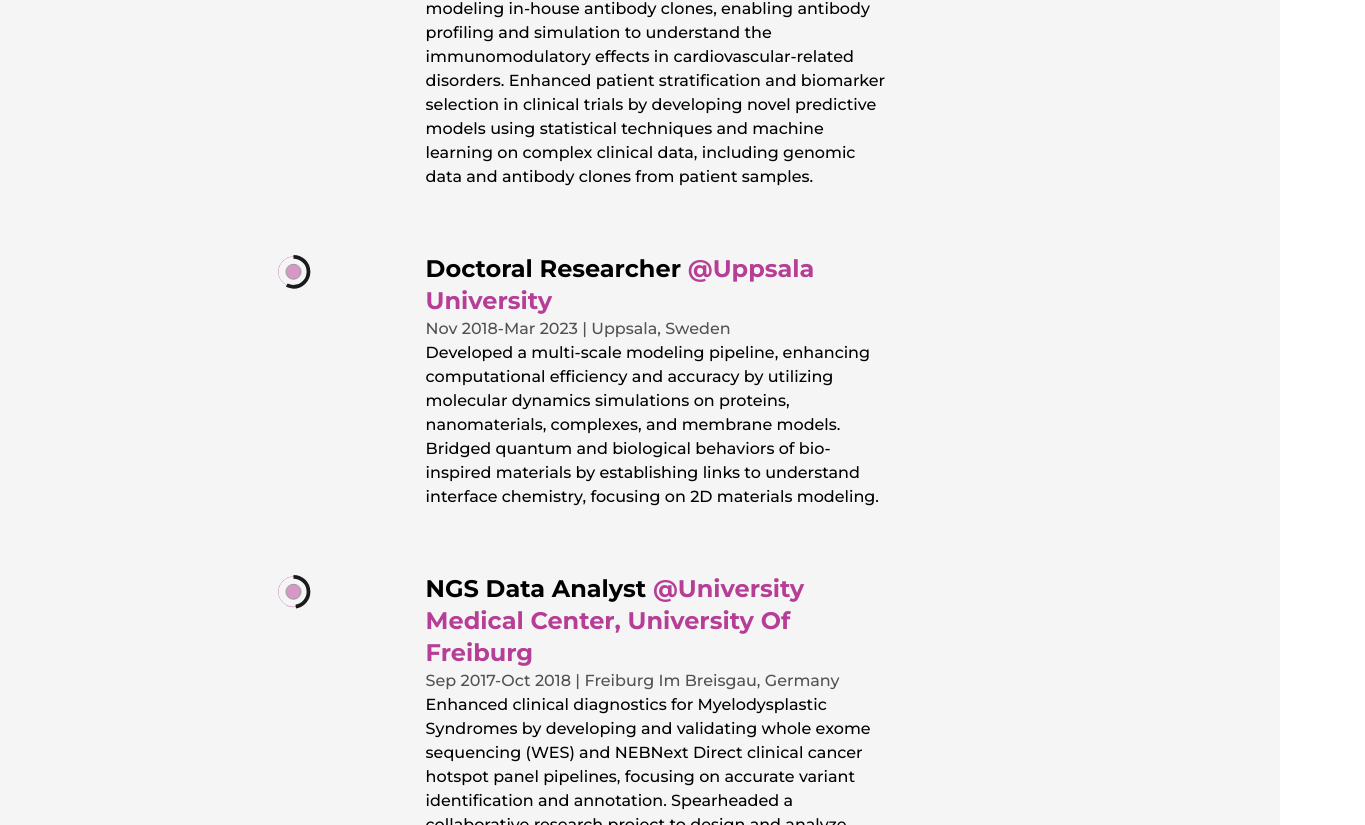
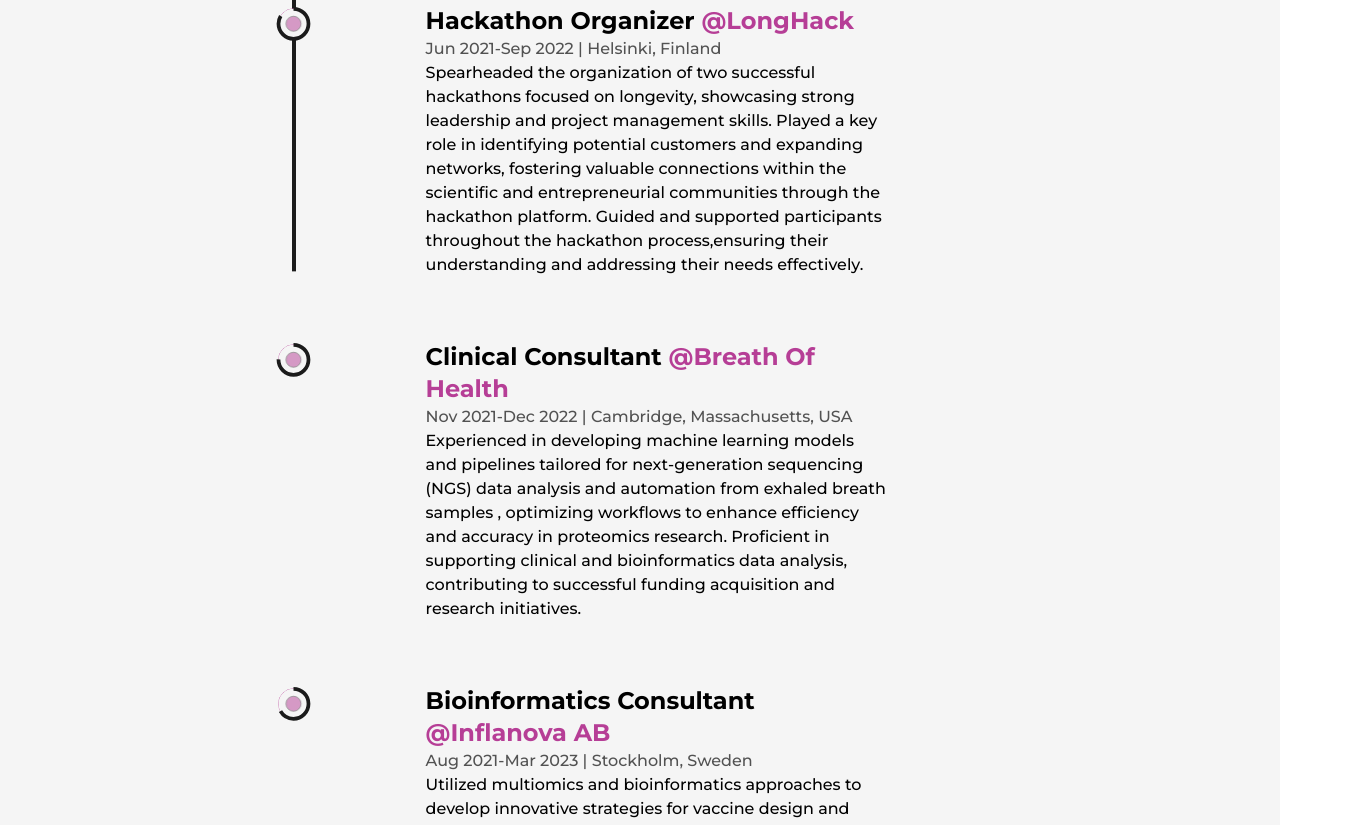
Before and after one commit to pritampanda15/Portfolio-NextJS, a Next.js app: page /about in a window 1280 px wide. Shown: the part 4602-5427 px from the top of the page, 1365 px wide, since content can reach past the window. Built offline with nearby package versions, Linux system fonts and the light colour scheme.

Commit message:
added experiences

```diff
--- a/src/components/Experience.js
+++ b/src/components/Experience.js
@@ -104,7 +104,34 @@
               companyLink="https://www.nerdalytics.org/home"
               time="Dec 2021-Jul 2023"
               address="Uppsala, Sweden"
-              work="Foundedaprojectmanagementstartupspecializinginbioinformaticsconsultancyforpharmaceuticalindustries,aligning services with industry demands. Adapted company policies, regulations, and financial strategies to effectively manage multiple projects, ensuring long-term viability and sustainability. Led budgeting, coordination, and development of confidential projects with pharmaceutical companies, focusing on defining project scope, cost estimation, and key deliverables."
+              work="Founded a project management startup specializing in bioinformatics consultancy for pharmaceutical industries, aligning services with industry demands. Adapted company policies, regulations, and financial strategies to effectively manage multiple projects, ensuring long-term viability and sustainability. Led budgeting, coordination, and development of confidential projects with pharmaceutical companies, focusing on defining project scope, cost estimation, and key deliverables."
+            />
+
+            <Details
+              position="Hackathon Organizer"
+              company="LongHack"
+              companyLink="https://www.linkedin.com/company/72112157/admin/dashboard/"
+              time="Jun 2021-Sep 2022"
+              address="Helsinki, Finland"
+              work=" Spearheaded the organization of two successful hackathons focused on longevity, showcasing strong leadership and project management skills. Played a key role in identifying potential customers and expanding networks, fostering valuable connections within the scientific and entrepreneurial communities through the hackathon platform. Guided and supported participants throughout the hackathon process,ensuring their understanding and addressing their needs effectively."
+            />
+
+            <Details
+              position="Clinical Consultant"
+              company="Breath of Health"
+              companyLink="https://bohpharma.com/Breath-Based-screening.php"
+              time="Nov 2021-Dec 2022"
+              address="Cambridge, Massachusetts, USA"
+              work="Experienced in developing machine learning models and pipelines tailored for next-generation sequencing (NGS) data analysis and automation from exhaled breath samples , optimizing workflows to enhance efficiency and accuracy in proteomics research.  Proficient in supporting clinical and bioinformatics data analysis, contributing to successful funding acquisition and research initiatives."
+            />
+
+              <Details
+              position="Bioinformatics Consultant"
+              company="Inflanova AB"
+              companyLink="https://inflanova.com/"
+              time="Aug 2021-Mar 2023"
+              address="Stockholm, Sweden"
+              work="Utilized multiomics and bioinformatics approaches to develop innovative strategies for vaccine design and therapeutic interventions. Played a pivotal role in identifying potential clients within industrial sectors interested in vaccine formulation by leveraging market research and networking skills to establish connections and initiate discussions with prospective partners. Filed a patent WO2023217787 for a clinical vaccine candidate targeting antiviral therapy. "
             />
 
             <Details
```
